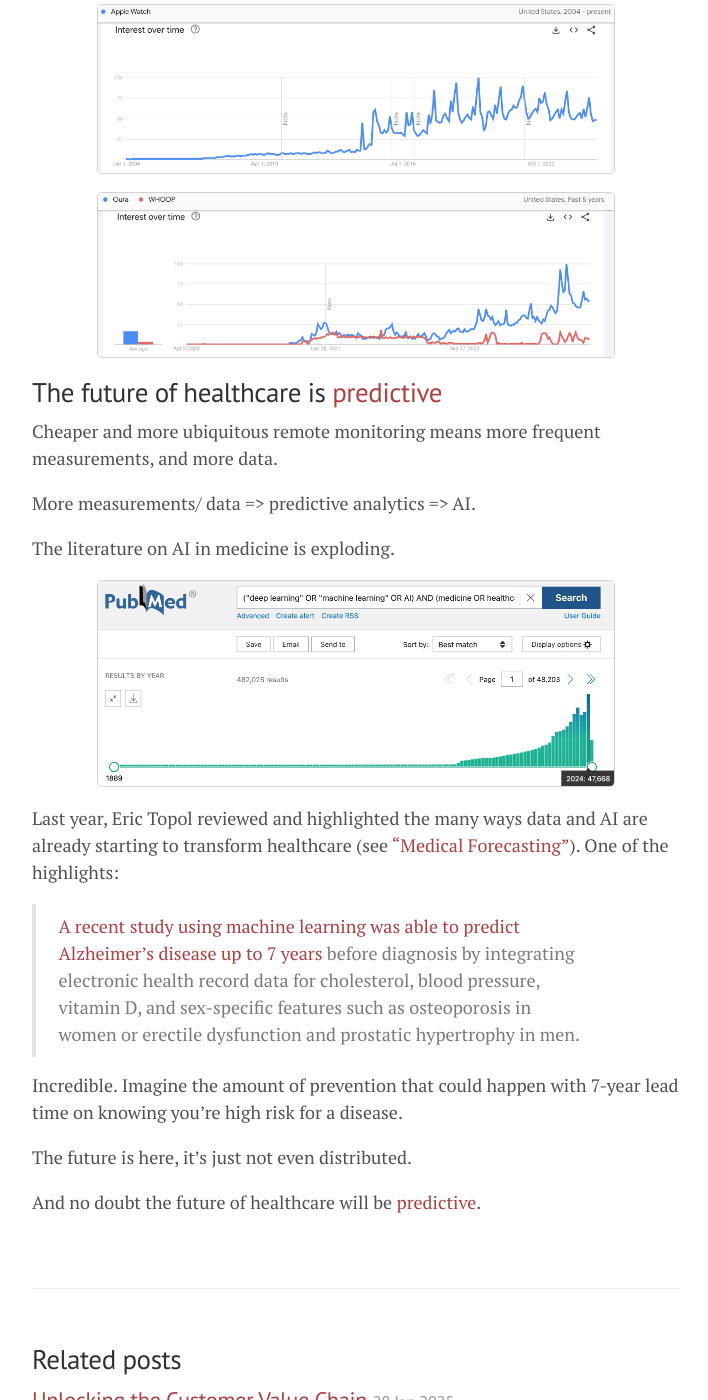
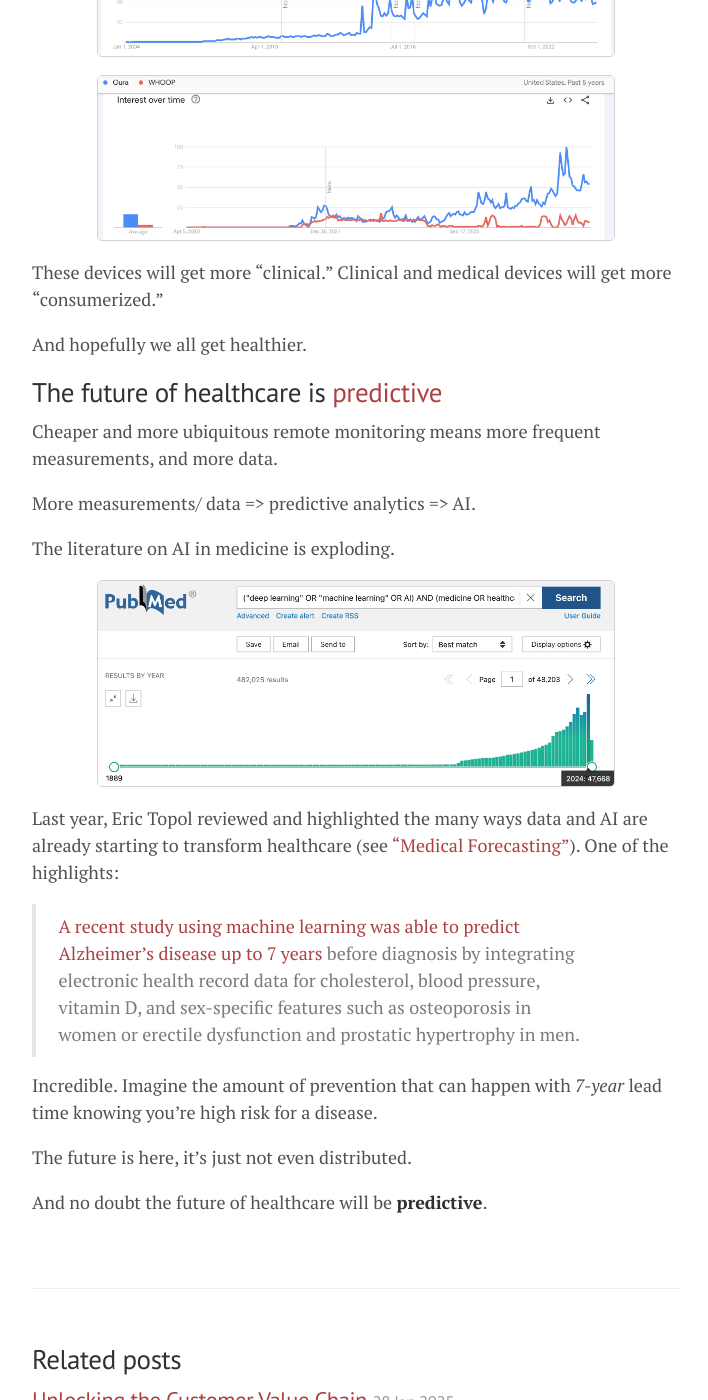
Before and after one commit to tmfarrell/tmfarrell.github.io, a Jekyll site: the page built from _posts/2025-04-06-future_of_healthcare.md, in a window 1280 px wide and 1400 px high, scrolled down 2827 px. Shown: the whole window, without its empty margins (178-886 px from the left). Built offline with Jekyll 4.4.1, drawn with Linux system fonts in a browser that asks for light colours; some of the changed text lies outside the part shown.

Commit message:
update post

```diff
--- a/_posts/2025-04-06-future_of_healthcare.md
+++ b/_posts/2025-04-06-future_of_healthcare.md
@@ -46,16 +46,15 @@
 
 Wearables like Apple Watch, Oura Ring, and Whoop are also adding to and accelerating this trend. (The consumerization of healthcare is a related trend that I'll leave for another post.)
 
-Those devices will get more "clinical." Clinical and medical devices will get more "consumerized."
-
-And hopefully we all get healthier.
-
 <img src="/assets/img/apple_watch.png"
 	style="display: block; margin-left: auto; margin-right: auto; width: 80%; border:1px solid #D3D3D3" />
 
 <img src="/assets/img/oura_v_whoop.png"
 	style="display: block; margin-left: auto; margin-right: auto; width: 80%; border:1px solid #D3D3D3" />
 
+These devices will get more "clinical." Clinical and medical devices will get more "consumerized."
+
+And hopefully we all get healthier.
 
 ## The future of healthcare is <span style="color:#ac4142">predictive</span>
 
@@ -72,8 +71,8 @@
 
 >[A recent study using machine learning was able to predict Alzheimer’s disease up to 7 years](https://www.nature.com/articles/s43587-024-00573-8) before diagnosis by integrating electronic health record data for cholesterol, blood pressure, vitamin D, and sex-specific features such as osteoporosis in women or erectile dysfunction and prostatic hypertrophy in men.
 
-Incredible. Imagine the amount of prevention that could happen with 7-year lead time on knowing you're high risk for a disease.
+Incredible. Imagine the amount of prevention that can happen with _7-year_ lead time knowing you're high risk for a disease.
 
 The future is here, it's just not even distributed.
 
-And no doubt the future of healthcare will be <span style="color:#ac4142">predictive</span>.
+And no doubt the future of healthcare will be **predictive**.
```
